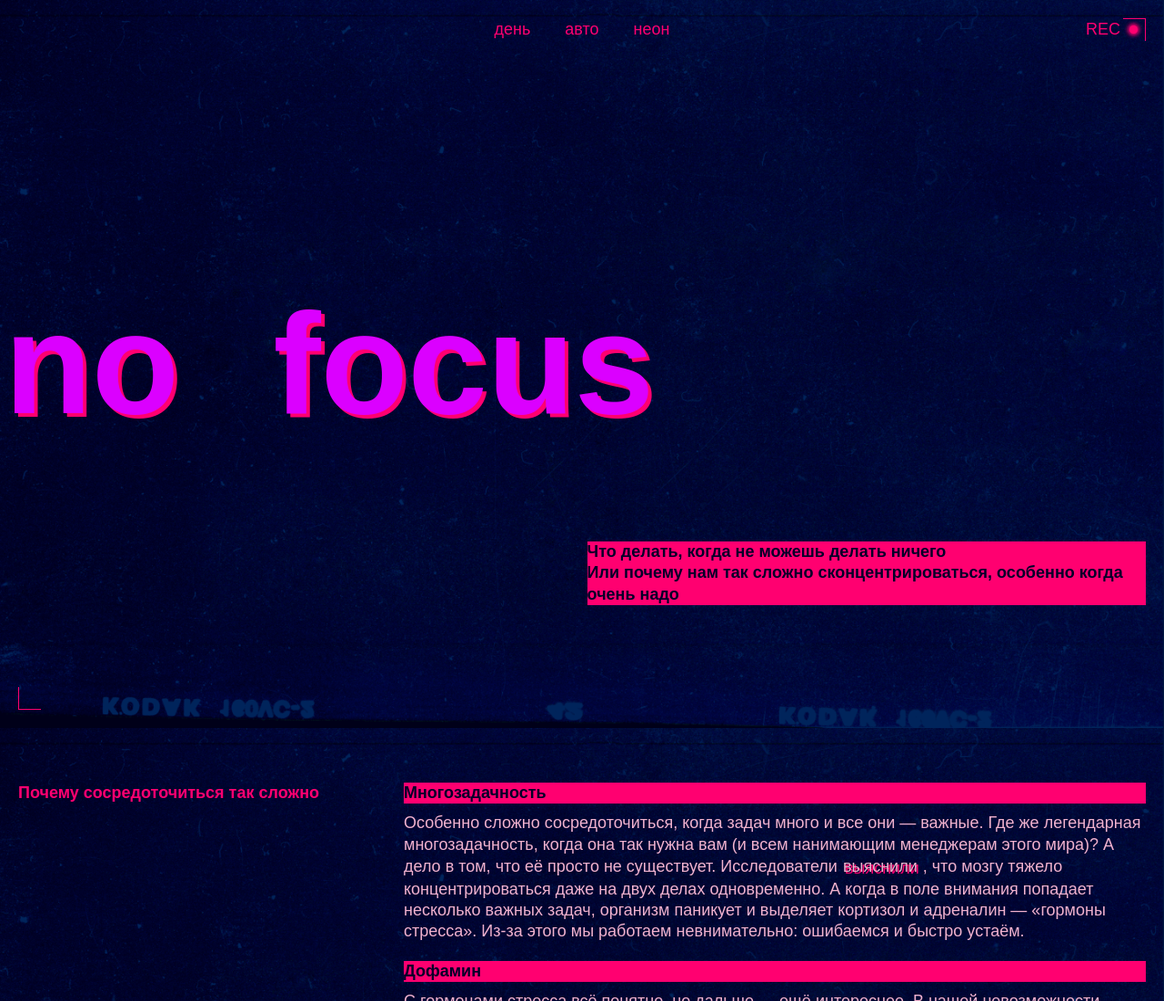
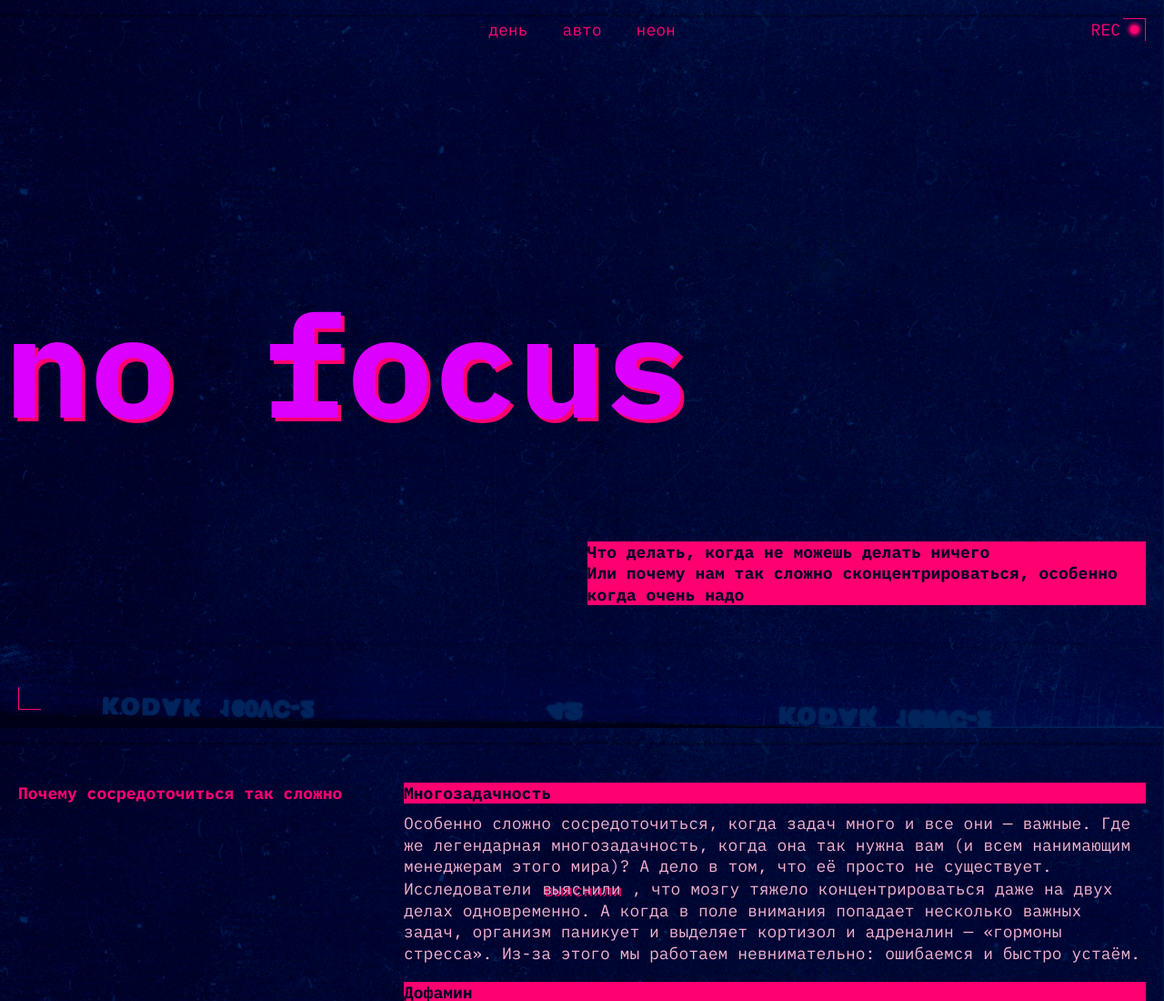
Before and after one commit to Leviathan-of-Dis/slozhno-sosredotochitsya, a website: page src/index.html in a window 1280 px wide. Shown: the top 1100 px of the page at 91% size. Drawn offline with Linux system fonts and the light colour scheme; files that its build step writes are made by us from their sources; files whose address does not match are found by name.

Commit message:
Changes after third review

```diff
--- a/src/fonts/fonts.css
+++ b/src/fonts/fonts.css
@@ -1,11 +1,13 @@
 @font-face {
-  font-family: 'IBM Plex mono Regular';
+  font-family: 'IBM Plex mono';
   src: url(./IBMPlexMono-Regular.woff) format('woff');
   font-display: swap;
+  font-weight: normal;
 }
 
 @font-face {
-  font-family: 'IBM Plex mono Bold';
+  font-family: 'IBM Plex mono';
   src: url(./IBMPlexMono-Bold.woff) format('woff');
   font-display: swap;
+  font-weight: bold;
 }
--- a/src/styles/blocks/header/__record-lettering/header__record-lettering.css
+++ b/src/styles/blocks/header/__record-lettering/header__record-lettering.css
@@ -16,7 +16,7 @@
   block-size: 9px;
   position: absolute;
   top: 8px;
-  left: 48px;
+  left: 43px;
   border-radius: 9px;
   box-shadow: 0 0 4px 2px;
 }
--- a/src/styles/blocks/header/__title/header__title.css
+++ b/src/styles/blocks/header/__title/header__title.css
@@ -4,7 +4,6 @@
   color: var(--main-title-color);
   text-shadow: 4px 4px 0 var(--main-title-shadow-color);
   line-height: 82.5%;
-  word-spacing: 60px;
 }
 
 @media (width >= 768px) {
```
Also changed, not shown: dist/bundle.css, dist/fonts/fonts.css.
